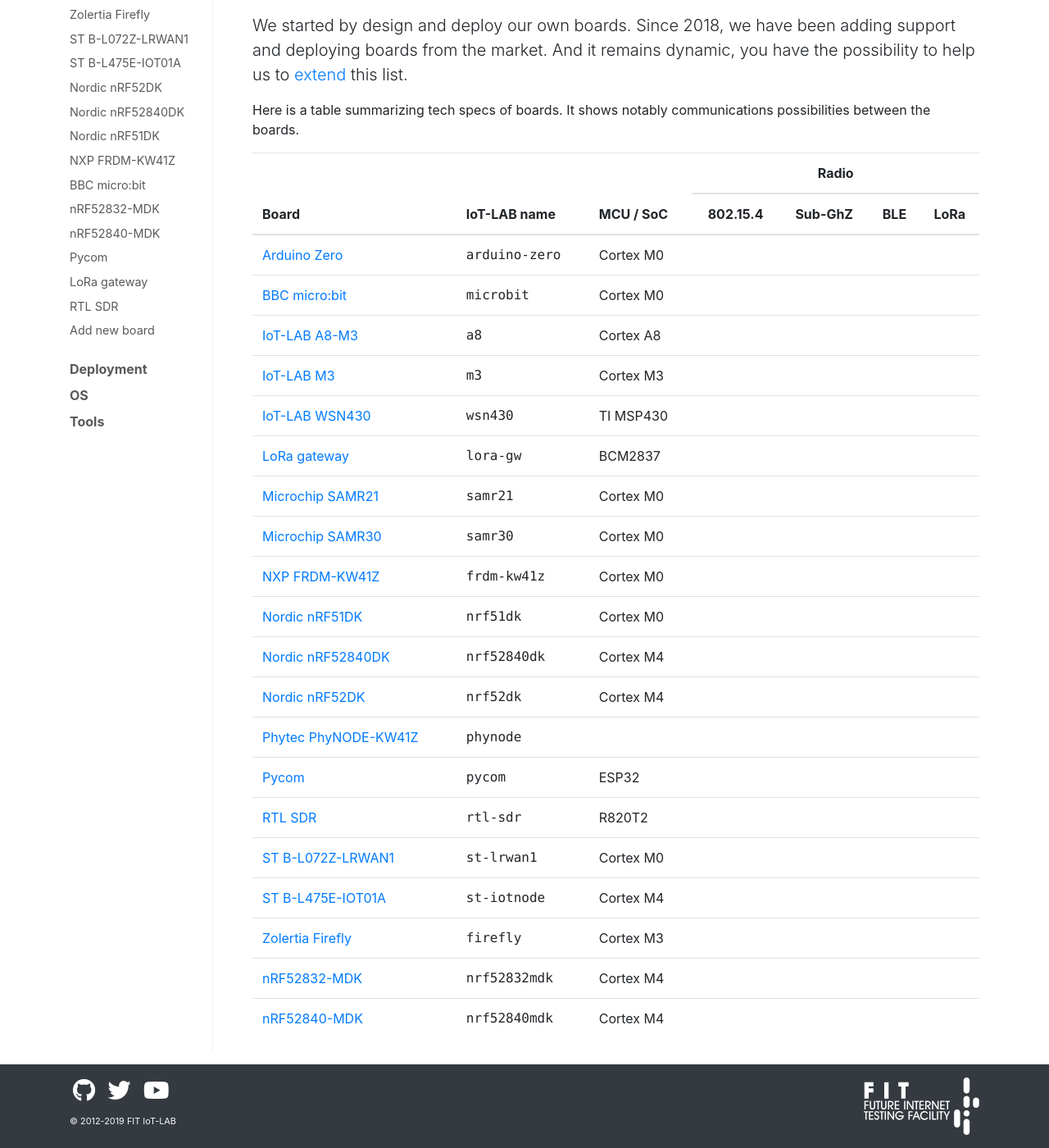
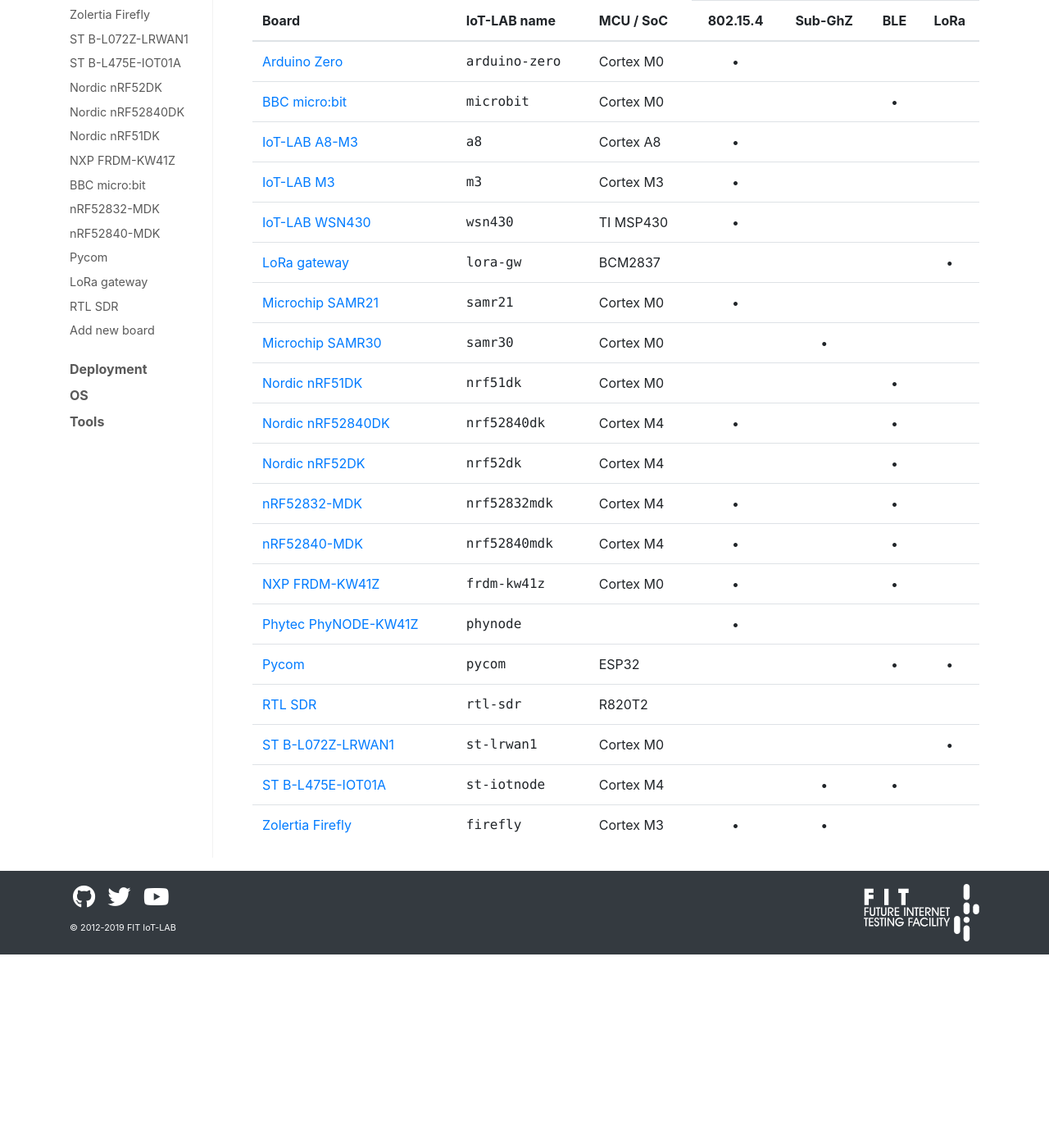
Before and after one commit to iot-lab/iot-lab.github.io, a Jekyll site: the page built from docs/boards/overview.html, in a window 1280 px wide and 1400 px high, scrolled down 374 px. Shown: the whole window at 82% size. Built offline with Jekyll 4.4.1, drawn with Linux system fonts in a browser that asks for light colours; after the commit the page ends 1538 px from its top, so only the background shows below that; some of the changed text lies outside the part shown.

Commit message:
Base radio technologies list in the table on an array.
Changes at the same time the page layout used.

```diff
--- a/docs/boards/overview.html
+++ b/docs/boards/overview.html
@@ -6,6 +7,7 @@
 
 <p>Here is a table summarizing tech specs of boards. It shows notably communications possibilities between the boards.</p>
 
+{% assign radios = "802.15.4, Sub-GhZ, BLE, LoRa" | split: ", " %}
 <table class="table table-hover">
   <thead>
       <tr>
@@ -15,23 +17,21 @@
           <th colspan="4" scope="colgroup" class="text-center">Radio</th>
       </tr>
       <tr>
-          <th class="text-center" scope="col">802.15.4</th>
-          <th class="text-center" scope="col">Sub-GhZ</th>
-          <th class="text-center" scope="col">BLE</th>
-          <th class="text-center" scope="col">LoRa</th>
+      {% for radio in radios %}
+          <th class="text-center" scope="col">{{ radio }}</th>
+      {% endfor%}
       </tr>
   </thead>
   <tbody>
-  {% assign sorted_boards = site.data.boards | sort: "name" %}
+  {% assign sorted_boards = site.data.boards | sort_natural: "name" %}
   {% for board in sorted_boards %}
       <tr>
           <td><a href="#">{{ board.name }}</a></td>
           <td class="text-monospace">{{ board.iotlab-name }}</td>
           <td>{{ board.mcu-soc }}</td>
-          <td class="text-center">{% if board.radio contains "15.4" %}&bull;{% endif %}</td>
-          <td class="text-center">{% if board.radio contains "sub" %}&bull;{% endif %}</td>
-          <td class="text-center">{% if board.radio contains "ble" %}&bull;{% endif %}</td>
-          <td class="text-center">{% if board.radio contains "lora" %}&bull;{% endif %}</td>
+      {% for radio in radios %}
+          <td class="text-center">{% if board.radio contains radio %}&bull;{% endif %}</td>
+      {% endfor %}
       </tr>
   {% endfor %}
   </tbody>
```
Also changed, not shown: other parts of docs/boards/overview.html (+1 -0 lines).
